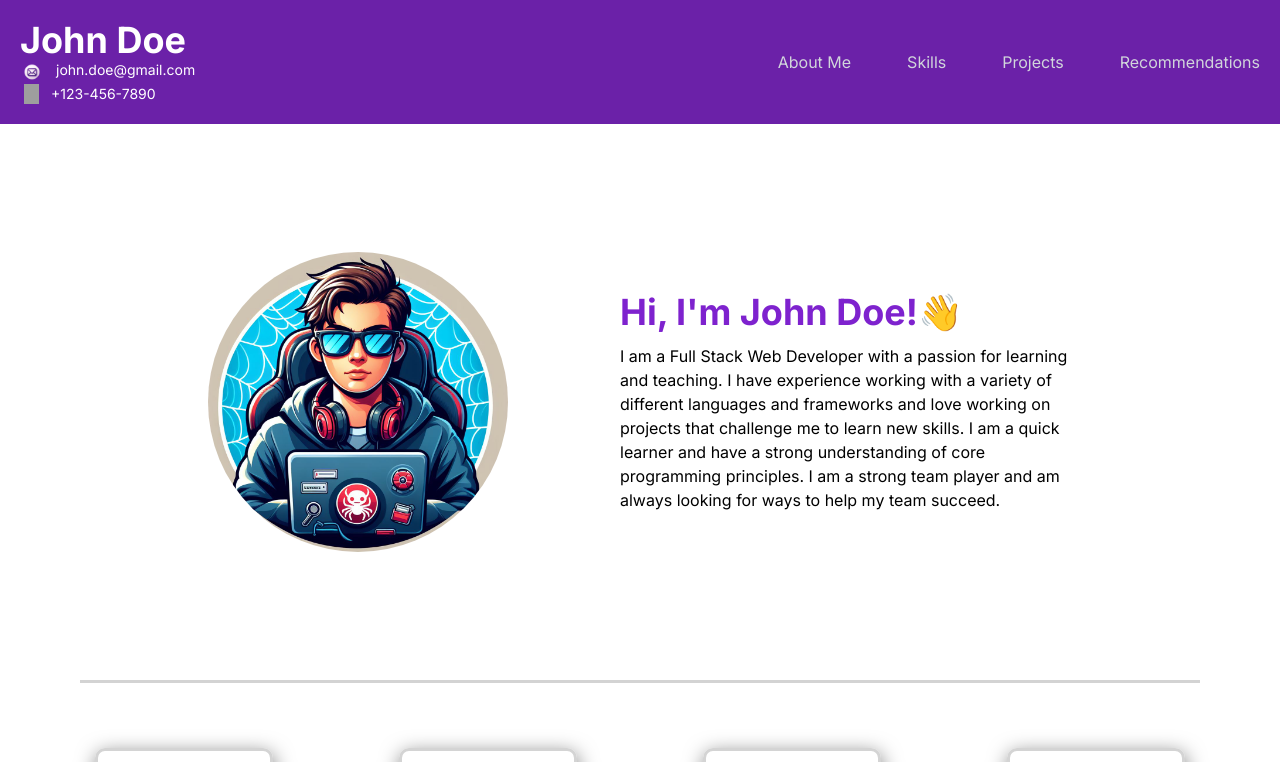
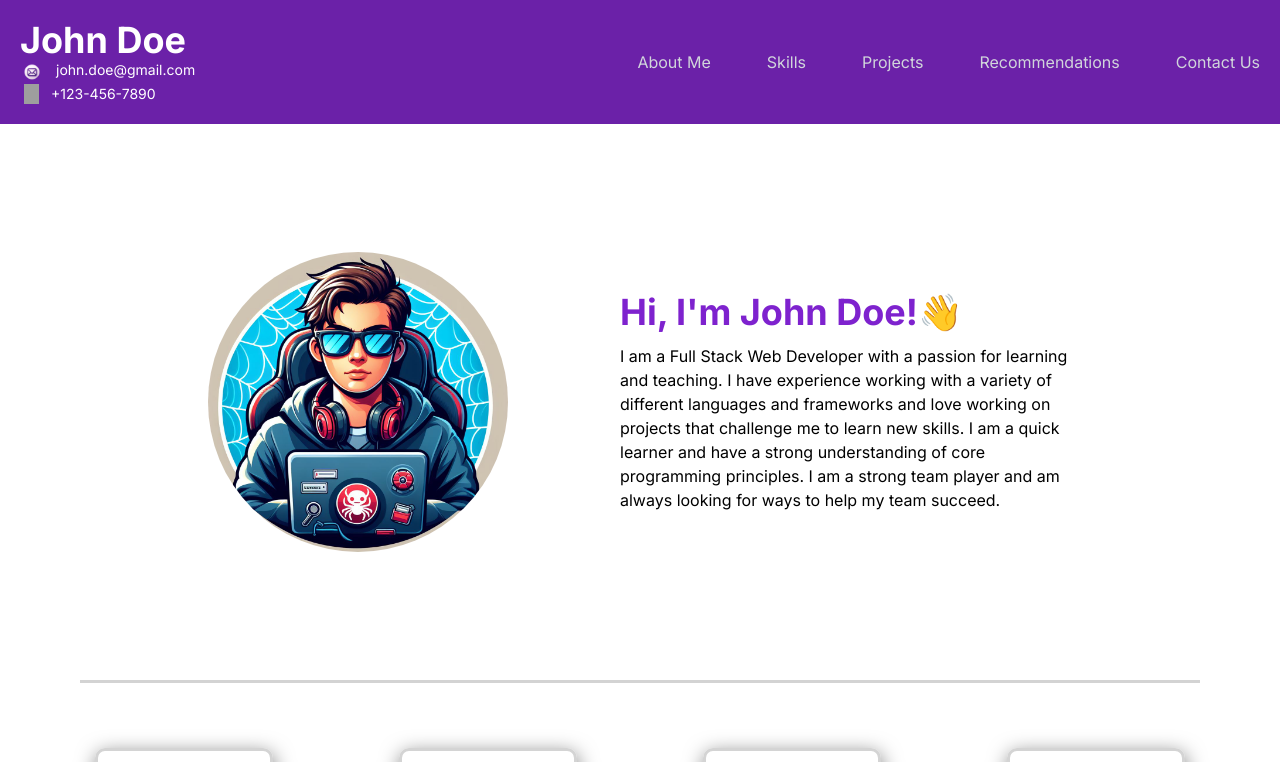
Before and after one commit to 0xScratch/Coursera-Project, a Next.js app: page / in a window 1280 px wide. Shown: the top 762 px of the page. Built offline with nearby package versions, Linux system fonts and the light colour scheme; grey boxes are pictures that could not be loaded.

Commit message:
Added an extra link

```diff
--- a/app/components/Navbar.jsx
+++ b/app/components/Navbar.jsx
@@ -39,6 +39,7 @@ export const Navbar = () => {
                 <a href="/" className="hover:underline hover:font-bold">Skills</a>
                 <a href="/" className="hover:underline hover:font-bold">Projects</a>
                 <a href="/" className="hover:underline hover:font-bold">Recommendations</a>
+                <a href="/" className="hover:underline hover:font-bold">Contact Us</a>
             </div>
         </nav>
     );
```
Also changed, not shown: 1 other file (tests, documents, lock files or other folders).
